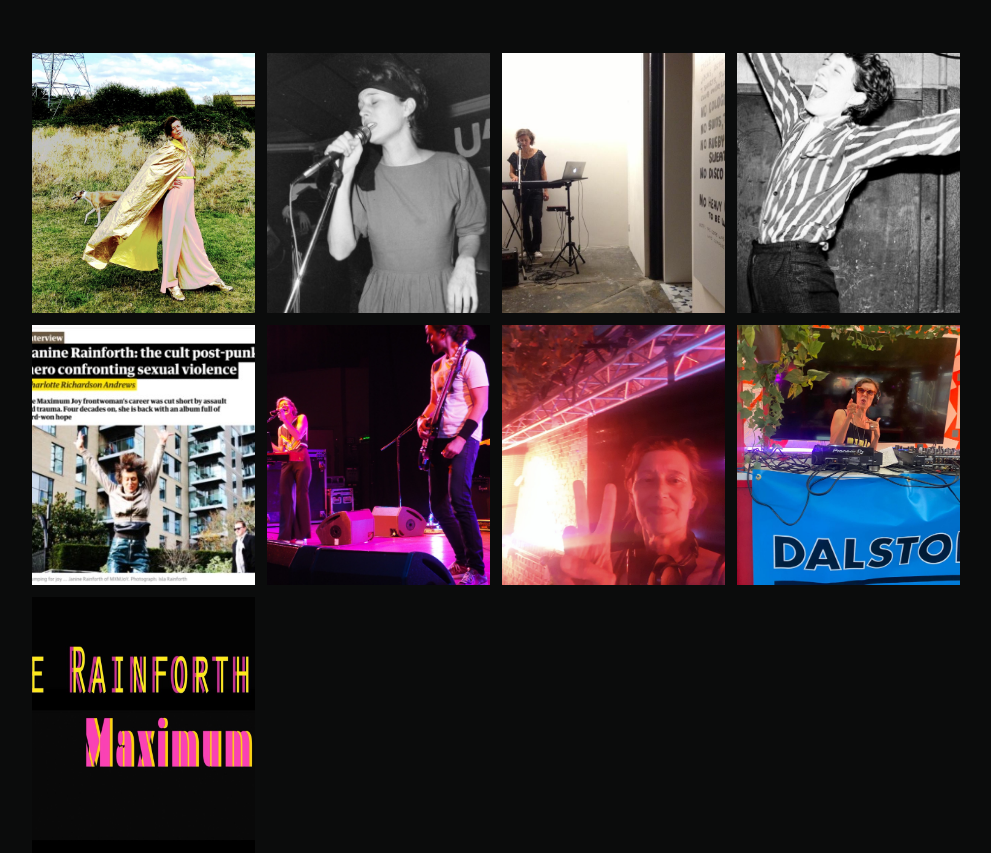
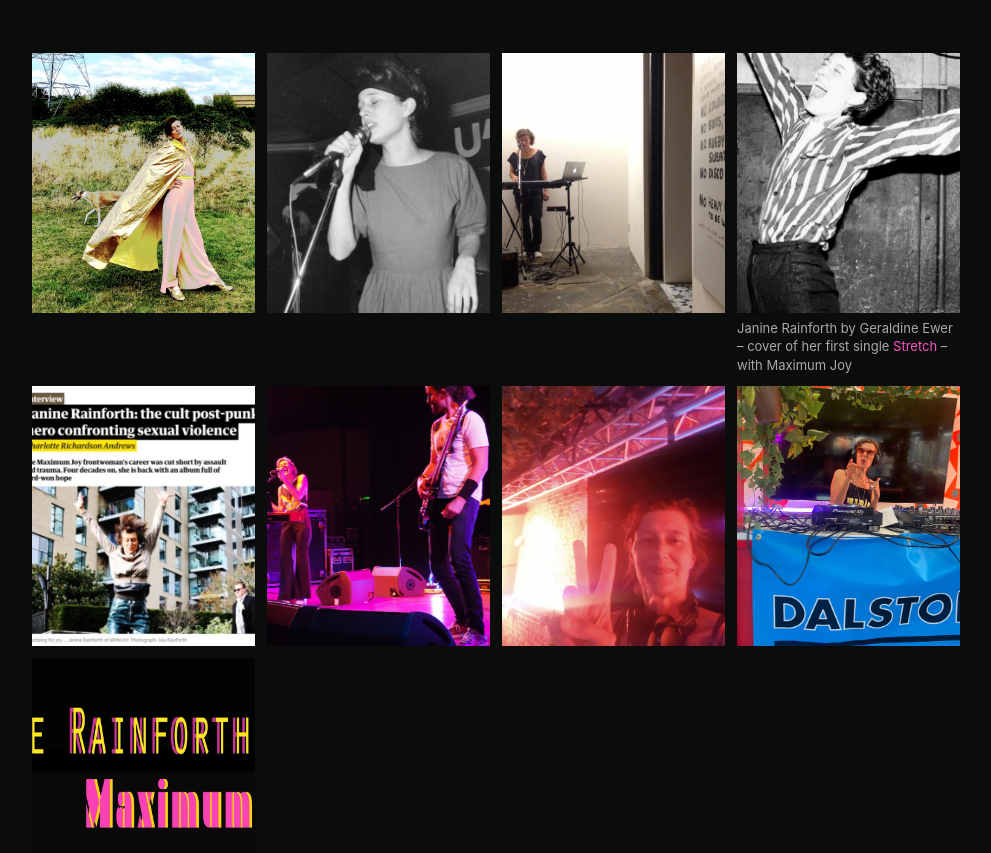
Before and after one commit to jur26/janinerainforth.com, a plain HTML site: page gallery.html in a window 1280 px wide. Shown: the part 1138-1991 px from the top of the page, without its empty margins (144-1135 px from the left). Drawn offline with Linux system fonts and the light colour scheme.

Commit message:
Move Geraldine Ewer 'Stretch' photo caption to the Gallery; remove photo from bottom of About
Co-Authored-By: Claude Opus 5.5 <noreply@anthropic.com>

```diff
--- a/assets/site.css
+++ b/assets/site.css
@@ -273,6 +273,9 @@ video { display: block; width: 100%; background: #000; margin: 0 auto 8px; }
   gap: 12px;
 }
 .gallery a { display: block; }
+.gallery-item { margin: 0; }
+.gallery-item figcaption { font-size: 13px; line-height: 1.4; text-align: left; margin-top: 6px; }
+.gallery-item figcaption a { display: inline; }
 .gallery img { width: 100%; height: 260px; object-fit: cover; }
 
 /* Two columns that stack on phones */
--- a/gallery.html
+++ b/gallery.html
@@ -5,7 +5,7 @@
   <meta name="viewport" content="width=device-width, initial-scale=1">
   <title>Gallery – Janine Rainforth</title>
   <meta name="description" content="Photos and videos of Janine Rainforth, live solo and with her band Maximum Joy.">
-  <link rel="stylesheet" href="assets/site.css?v=31">
+  <link rel="stylesheet" href="assets/site.css?v=32">
   <script>document.documentElement.classList.replace("no-js", "js");</script>
 </head>
 <body class="has-hero">
@@ -50,7 +50,10 @@
   <a href="assets/images/janine-with-dog.jpg"><img src="assets/images/janine-with-dog.jpg" alt="Janine in a gold cape and pink jumpsuit in a field, with a whippet" loading="lazy"></a>
   <a href="assets/images/pict0005.jpg"><img src="assets/images/pict0005.jpg" alt="Black and white photo of a young Janine singing on stage with Maximum Joy" loading="lazy"></a>
   <a href="assets/images/rupert-show-2014.jpg"><img src="assets/images/rupert-show-2014.jpg" alt="Janine performing solo with a keyboard and laptop in a gallery space, 2014" loading="lazy"></a>
-  <a href="assets/images/stretch-geraldine-ewer.jpg"><img src="assets/images/stretch-geraldine-ewer.jpg" alt="Janine Rainforth photographed by Geraldine Ewer, used on the cover of the single Stretch" loading="lazy"></a>
+  <figure class="gallery-item">
+    <a href="assets/images/stretch-geraldine-ewer.jpg"><img src="assets/images/stretch-geraldine-ewer.jpg" alt="Janine Rainforth photographed by Geraldine Ewer, used on the cover of the single Stretch" loading="lazy"></a>
+    <figcaption>Janine Rainforth by Geraldine Ewer &ndash; cover of her first single <a href="https://maximumjoy1.bandcamp.com/album/stretch-b-w-silent-street-silent-dub">Stretch</a> &ndash; with Maximum Joy</figcaption>
+  </figure>
   <a href="https://www.theguardian.com/music/2019/mar/06/janine-rainforth-the-cult-post-punk-hero-confronting-sexual-violence"><img src="assets/images/guardian-article.jpg" alt="Guardian interview: Janine Rainforth, the cult post-punk hero confronting sexual violence" loading="lazy"></a>
   <a href="assets/images/pa2404551.jpg"><img src="assets/images/pa2404551.jpg" alt="Janine singing on a pink-lit stage next to the bass player" loading="lazy"></a>
   <a href="assets/images/live-2023-07-13.jpg"><img src="assets/images/live-2023-07-13.jpg" alt="Janine making a peace sign under red stage lights, headphones round her neck" loading="lazy"></a>
```
Also changed, not shown: about.html (+1 -5 lines), contact.html (+1 -1 lines), highlights.html (+1 -1 lines), index.html (+1 -1 lines), music.html (+1 -1 lines).
